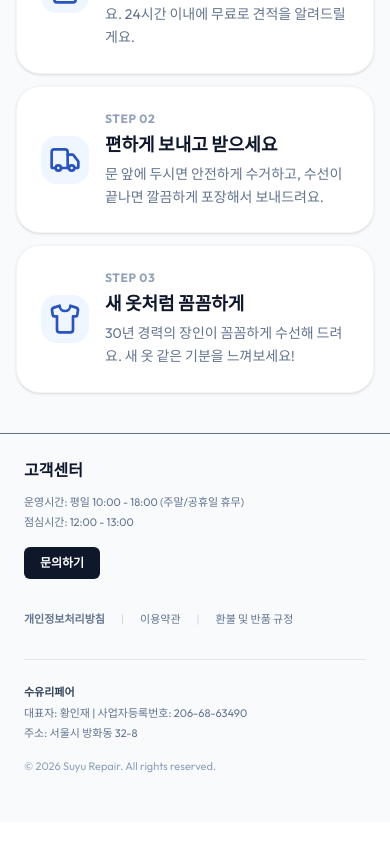
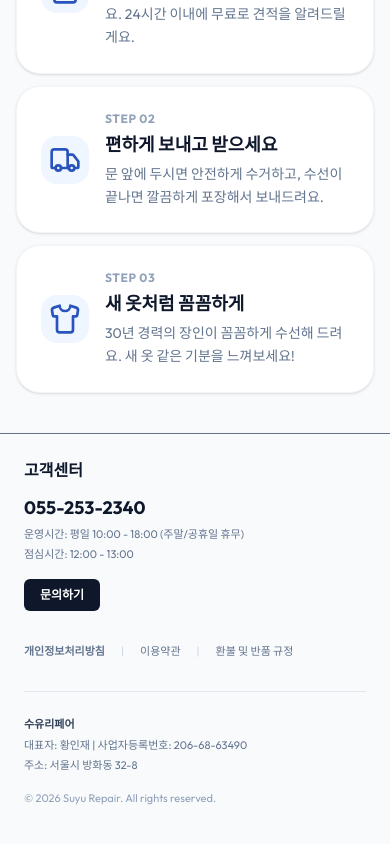
Before and after one commit to injaehwang/suyu_repair, a Next.js app: page / in a window 390 px wide. Shown: the part 1624-2468 px from the top of the page. Before the commit the page ends 2446 px from the top, so only its background shows below. Built offline with nearby package versions, Linux system fonts and the light colour scheme; no server answers.

Commit message:
feat(footer): add customer service phone number

```diff
--- a/src/components/common/Footer.tsx
+++ b/src/components/common/Footer.tsx
@@ -22,6 +22,7 @@
                     {/* Customer Center Info */}
                     <div className="space-y-1">
                         <h3 className="font-bold text-slate-900 mb-3 text-base">고객센터</h3>
+                        <p className="text-lg font-bold text-slate-900 mb-1">055-253-2340</p>
                         <p>운영시간: 평일 10:00 - 18:00 (주말/공휴일 휴무)</p>
                         <p>점심시간: 12:00 - 13:00</p>
                         <div className="mt-4">
```
